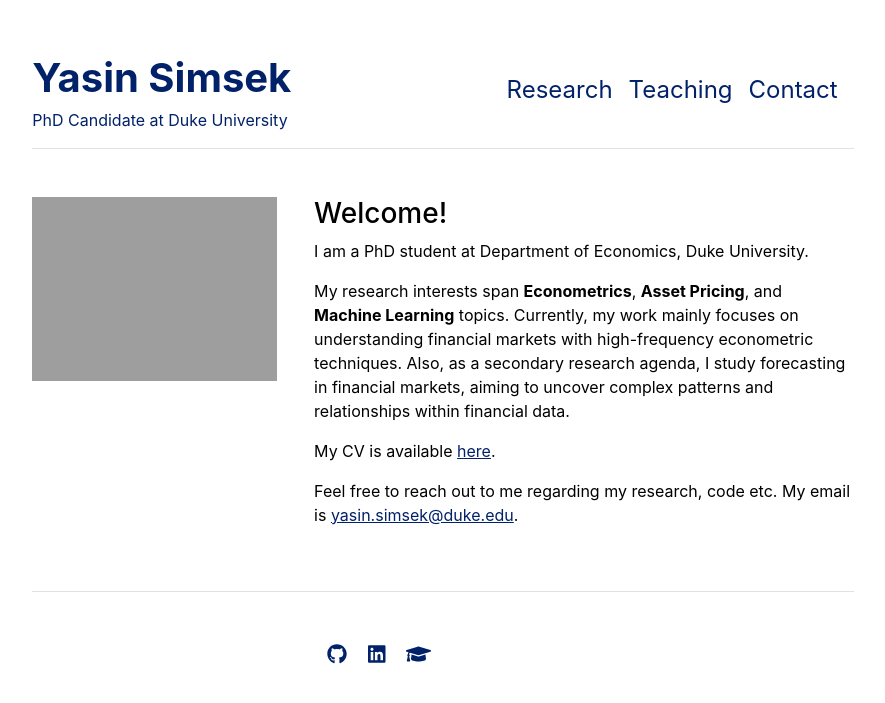
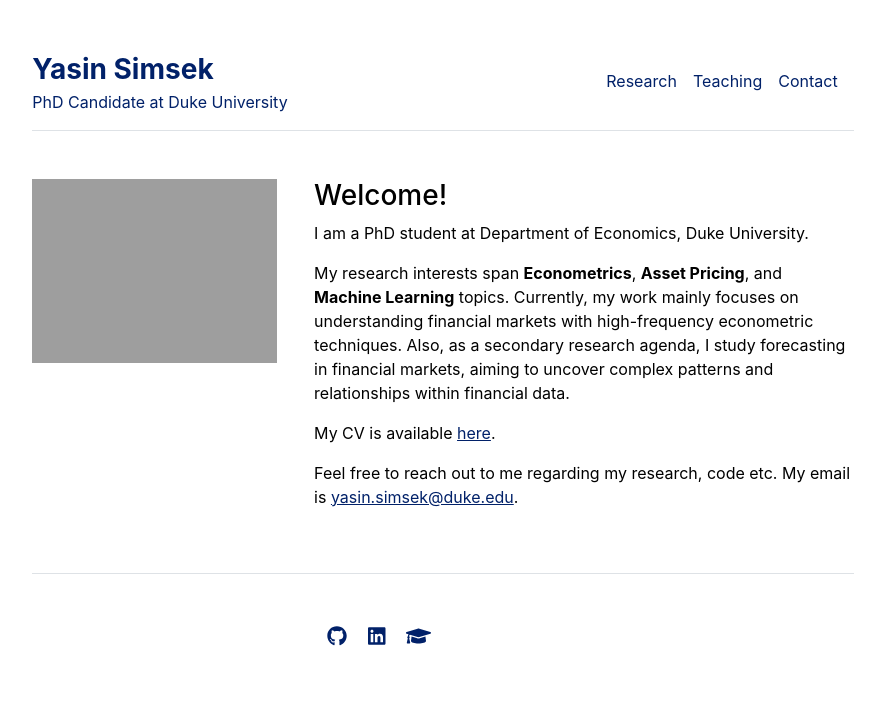
Before and after one commit to yasin-simsek/yasin-simsek.github.io, a Jekyll site: the page built from index.md, in a window 1280 px wide. Shown: the top 703 px of the page, without its empty margins (197-1082 px from the left). Built offline with Jekyll 4.4.1, drawn with Linux system fonts in a browser that asks for light colours.

Commit message:
header and title fontsize adjust

```diff
--- a/_includes/header.html
+++ b/_includes/header.html
@@ -1,7 +1,7 @@
 <header class="d-flex flex-column flex-md-row align-items-center pb-3 mb-5 border-bottom">
   <div>
     <a href="{{ site.github.url }}/" class="d-flex align-items-center text-decoration-none">
-      <span class="fs-1 fw-bold">{{ site.title }}</span>
+      <span class="fs-3 fw-bold">{{ site.title }}</span>
     </a>
     <a href="{{ site.github.url }}/" class="d-flex align-items-center text-decoration-none">
       <span>{{ site.description }}</span>
@@ -9,7 +9,7 @@
   </div>
   <nav class="d-inline-flex mt-2 mt-md-0 ms-md-auto">
     {% for item in site.data.settings.menu %}
-      <a class="me-3 py-2 text-decoration-none fs-4" href="{{ site.github.url }}{{ item.url }}">{{ item.name }}</a>
+      <a class="me-3 py-2 text-decoration-none fs-6" href="{{ site.github.url }}{{ item.url }}">{{ item.name }}</a>
     {% endfor %}
   </nav>
 </header>
```
